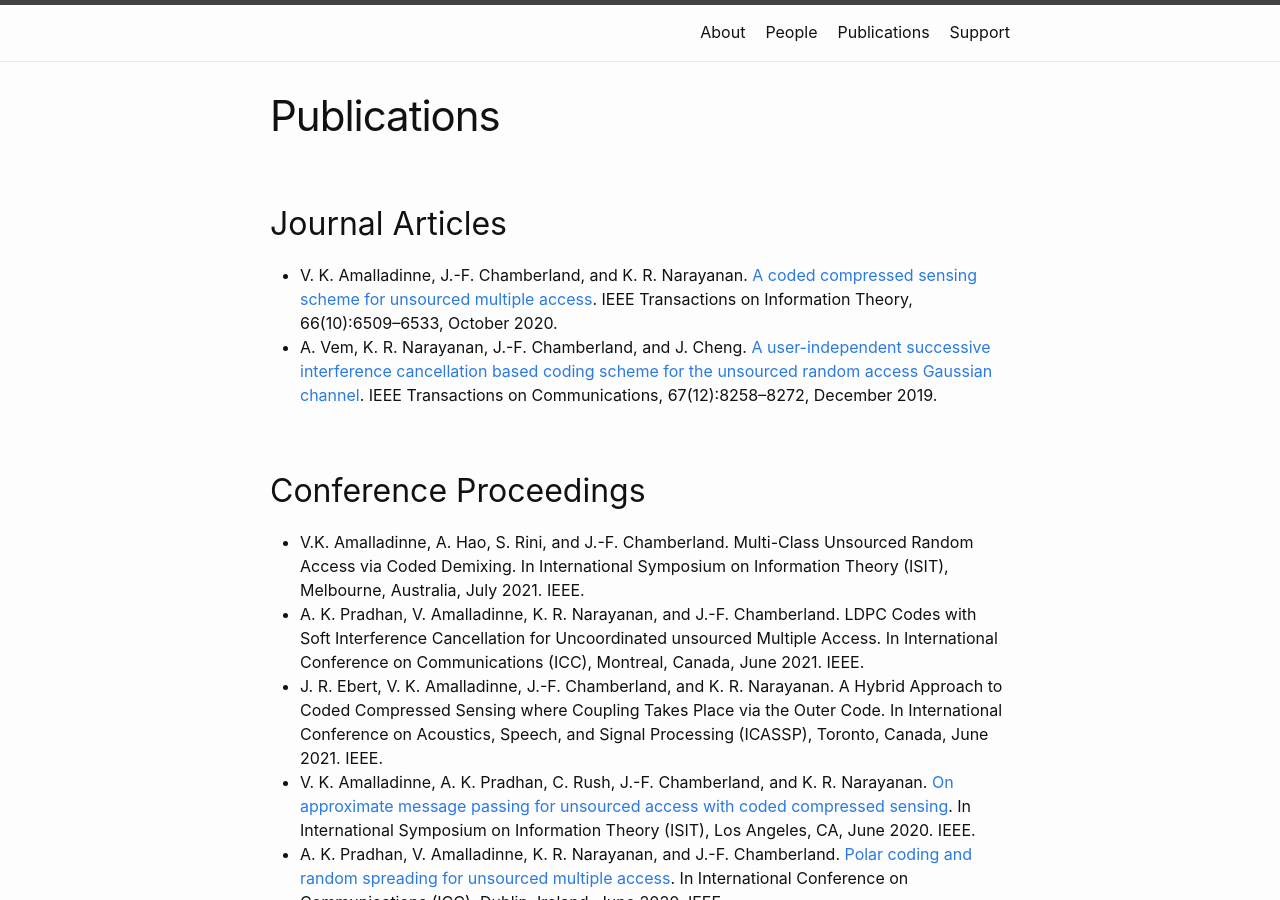
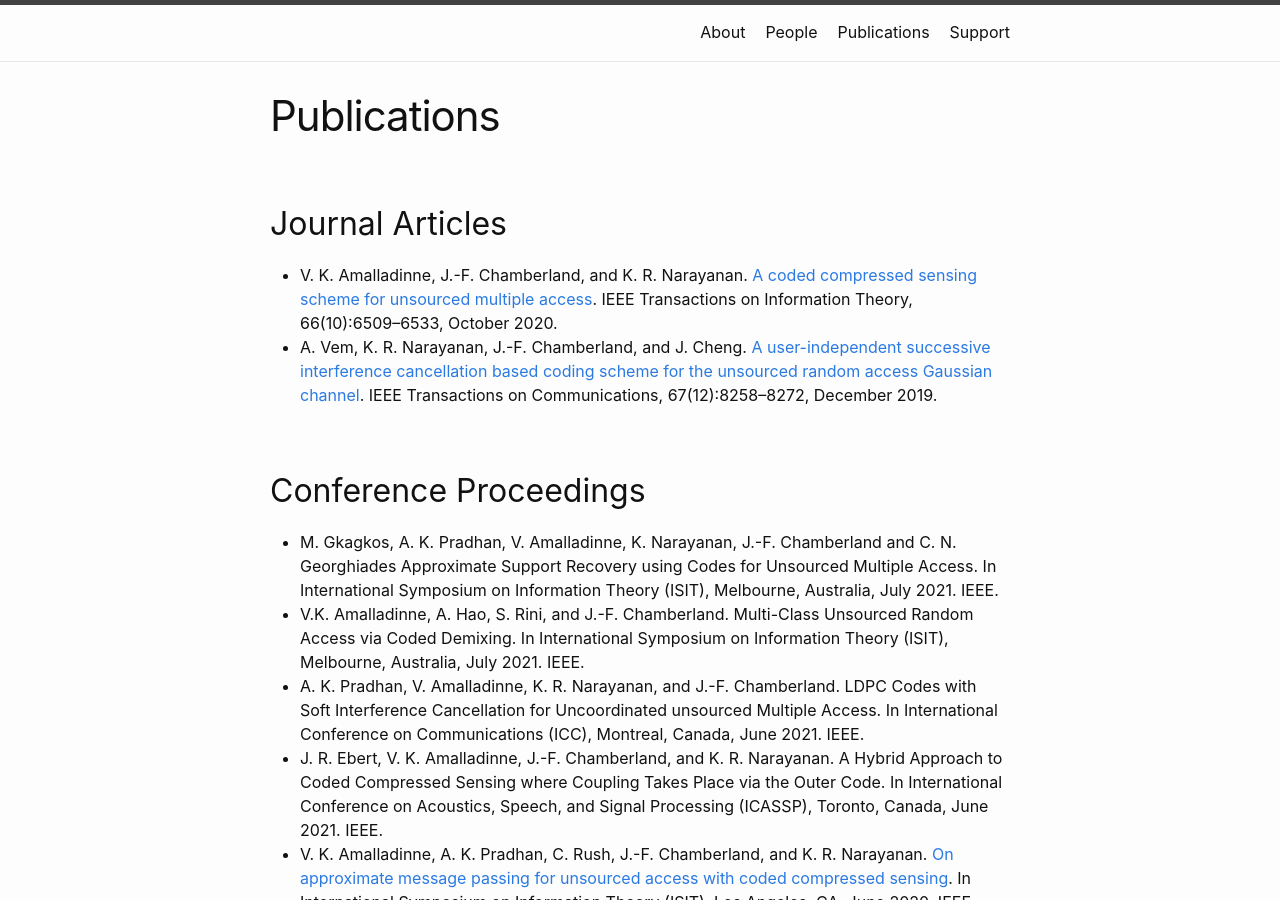
Before and after one commit to EngProjects/mMTC, a Jekyll site: the page built from publications.md, in a window 1280 px wide and 900 px high. Built offline with Jekyll 4.4.1, drawn with Linux system fonts in a browser that asks for light colours.

Commit message:
Adding ISIT paper

```diff
--- a/publications.md
+++ b/publications.md
@@ -15,7 +15,9 @@ IEEE Transactions on Communications, 67(12):8258–8272, December 2019.
 
 
 ## Conference Proceedings
-
+* M. Gkagkos, A. K. Pradhan, V. Amalladinne,  K. Narayanan, J.-F. Chamberland and C. N. Georghiades
+Approximate Support Recovery using Codes for Unsourced Multiple Access.
+In International Symposium on Information Theory (ISIT), Melbourne, Australia, July 2021. IEEE.
 * V.K. Amalladinne, A. Hao, S. Rini, and J.-F. Chamberland.
 Multi-Class Unsourced Random Access via Coded Demixing.
 In International Symposium on Information Theory (ISIT), Melbourne, Australia, July 2021. IEEE.
```
